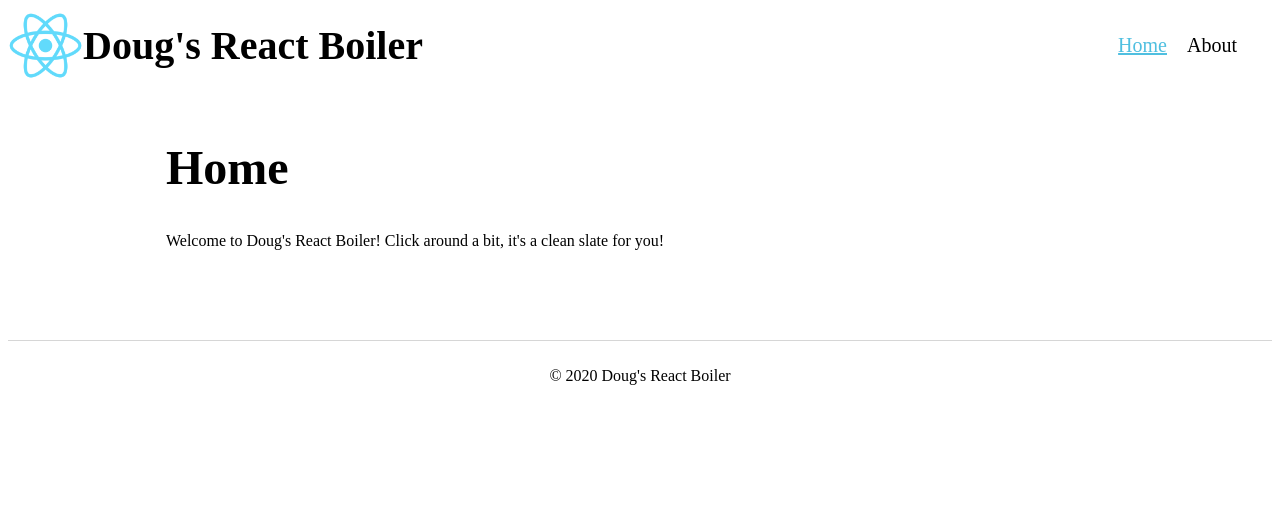
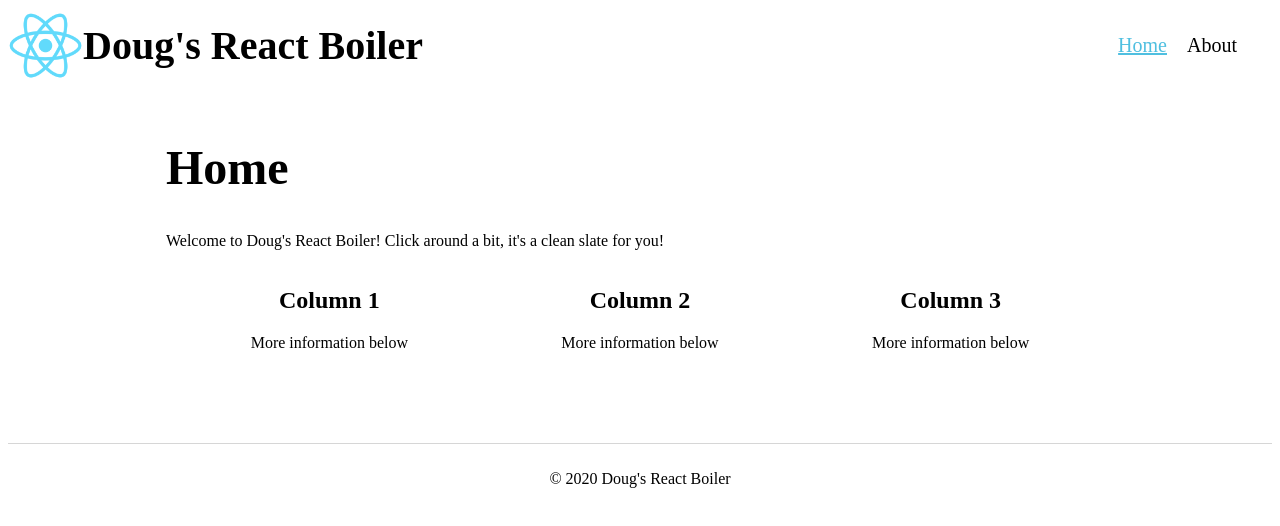
Before and after one commit to douglasrcjames/dougs-react-boiler, a React (Create React App) app: page / in a window 1280 px wide. Shown: the top 526 px of the page. Built offline with nearby package versions, Linux system fonts and the light colour scheme.

Commit message:
Added react-flexbox-grid

```diff
--- a/package.json
+++ b/package.json
@@ -8,6 +8,7 @@
     "@testing-library/user-event": "^7.1.2",
     "react": "^16.13.1",
     "react-dom": "^16.13.1",
+    "react-flexbox-grid": "^2.1.2",
     "react-ga": "^3.0.0",
     "react-router-dom": "^5.2.0",
     "react-scripts": "3.4.1"
--- a/src/components/Home.js
+++ b/src/components/Home.js
@@ -1,4 +1,5 @@
 import React, { Component } from 'react'
+import { Grid, Row, Col } from 'react-flexbox-grid';
 
 export default class Home extends Component {
     render() {
@@ -7,6 +8,23 @@ export default class Home extends Component {
                 <h1>Home</h1>
                 {/* TODO: update content */}
                 <p>Welcome to Doug's React Boiler! Click around a bit, it's a clean slate for you!</p>
+                <br/>
+                <Grid fluid>
+                    <Row center="xs">
+                        <Col xs={12} sm={4}>
+                            <h3>Column 1</h3>
+                            <p>More information below</p>
+                        </Col>
+                        <Col xs={12} sm={4}>
+                            <h3>Column 2</h3>
+                            <p>More information below</p>
+                        </Col>
+                        <Col xs={12} sm={4}>
+                            <h3>Column 3</h3>
+                            <p>More information below</p>
+                        </Col>
+                    </Row>
+                </Grid>
             </div>
         )
     }
```
Also changed, not shown: 1 other file (tests, documents, lock files or other folders).
